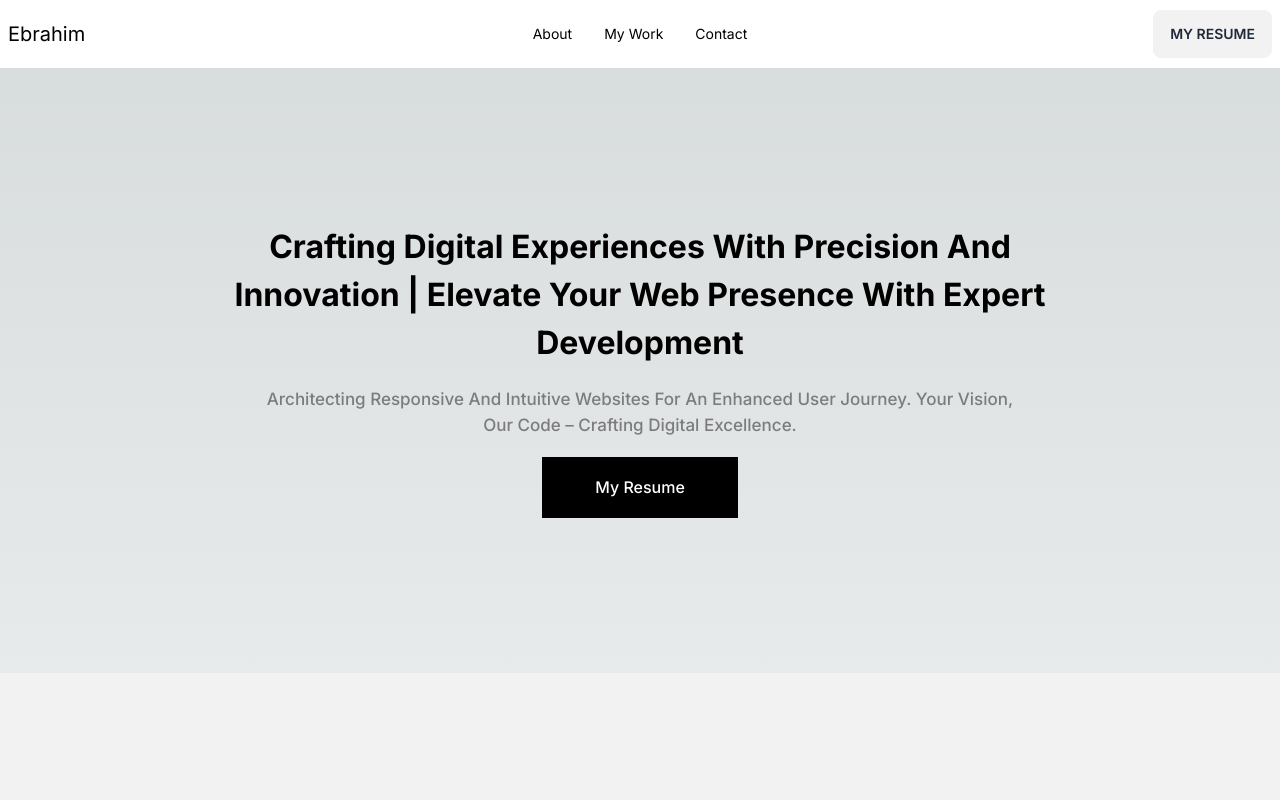
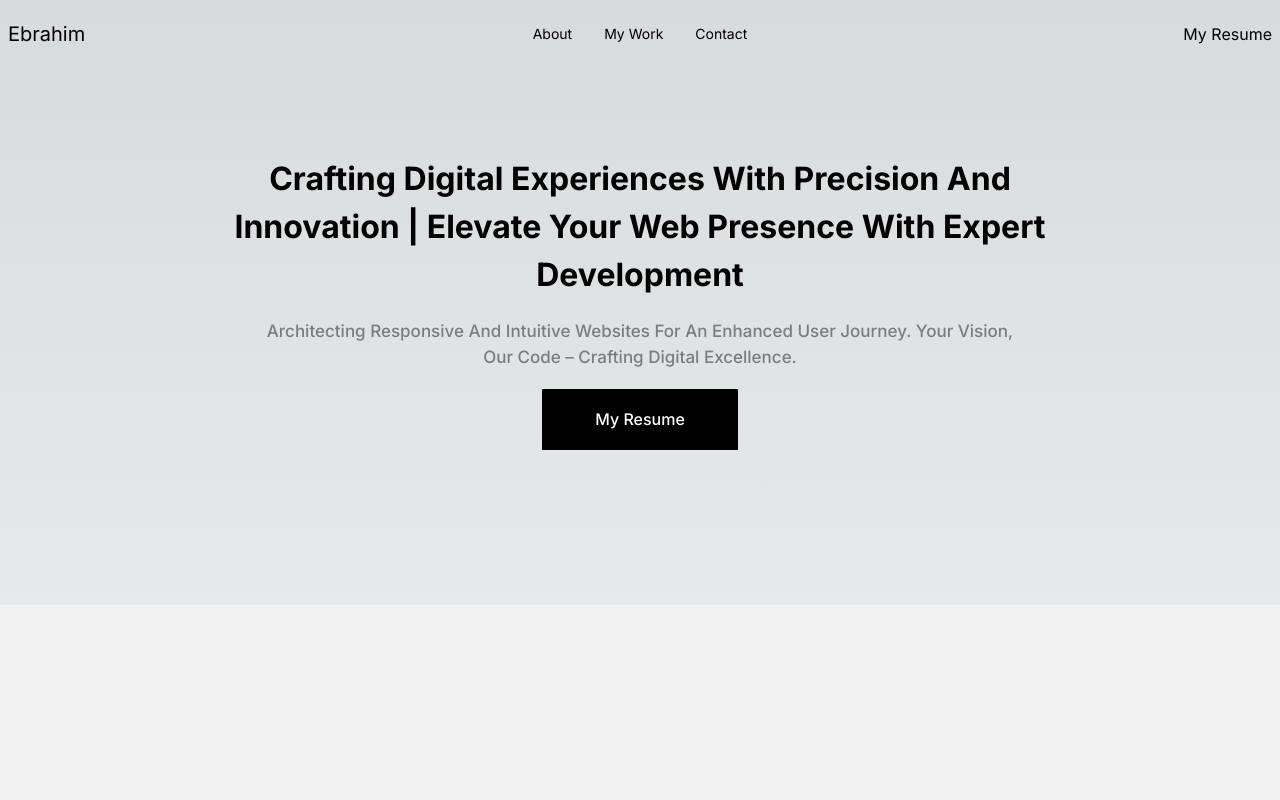
Before and after one commit to mohammadibrahiim1/personal, a Next.js app: page / in a window 1280 px wide. Shown: the top 800 px of the page. Built offline with nearby package versions, Linux system fonts and the light colour scheme.

Commit message:
updated navbar

```diff
--- a/src/app/shared/Navbar/Navbar.js
+++ b/src/app/shared/Navbar/Navbar.js
@@ -3,7 +3,7 @@ import React from "react";
 const Navbar = () => {
   return (
     <div>
-      <div className="navbar bg-base-100">
+      <div className="navbar  fixed top-0 right-0 left-0 container mx-auto">
         <div className="navbar-start">
           <div className="dropdown">
             <label tabIndex={0} className="btn btn-ghost lg:hidden">
@@ -65,7 +65,7 @@ const Navbar = () => {
           </ul>
         </div>
         <div className="navbar-end">
-          <a className="btn">My Resume</a>
+          <a>My Resume</a>
         </div>
       </div>
     </div>
```
